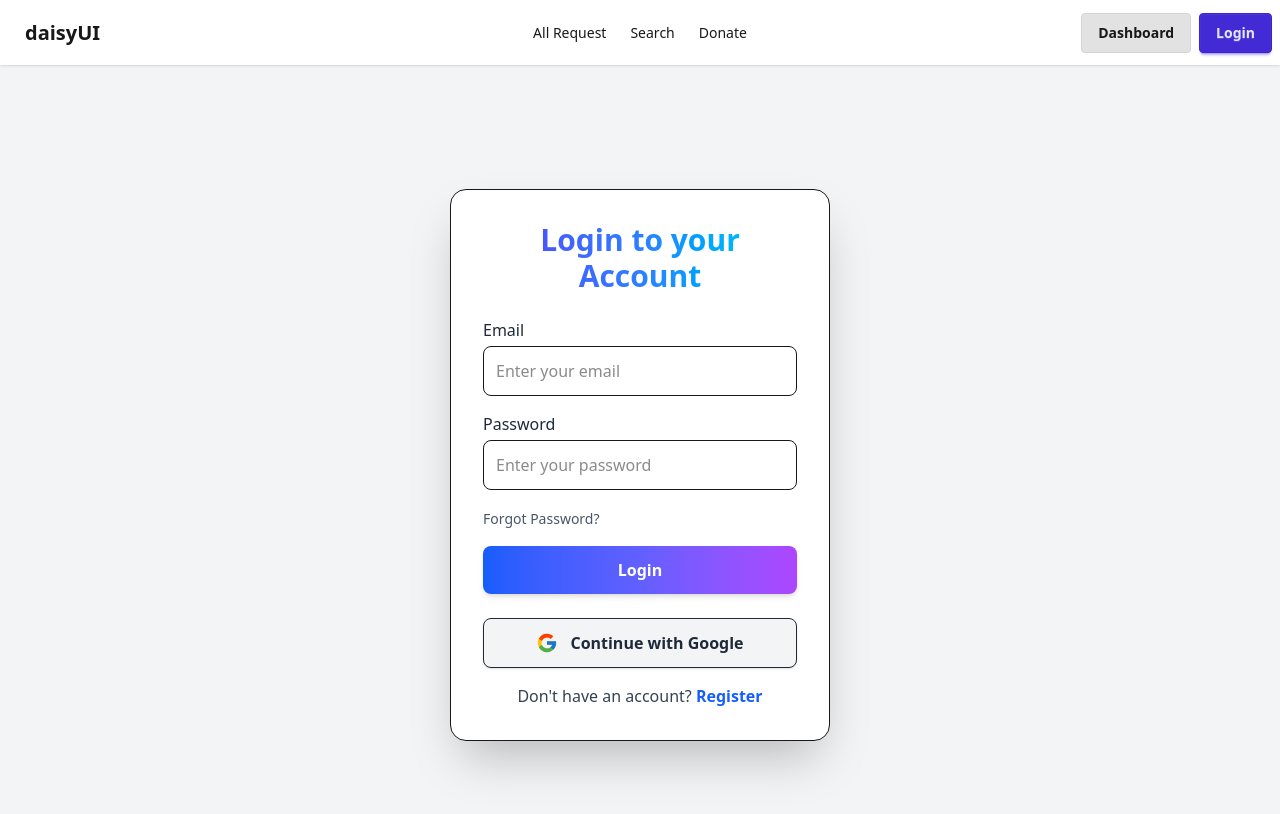
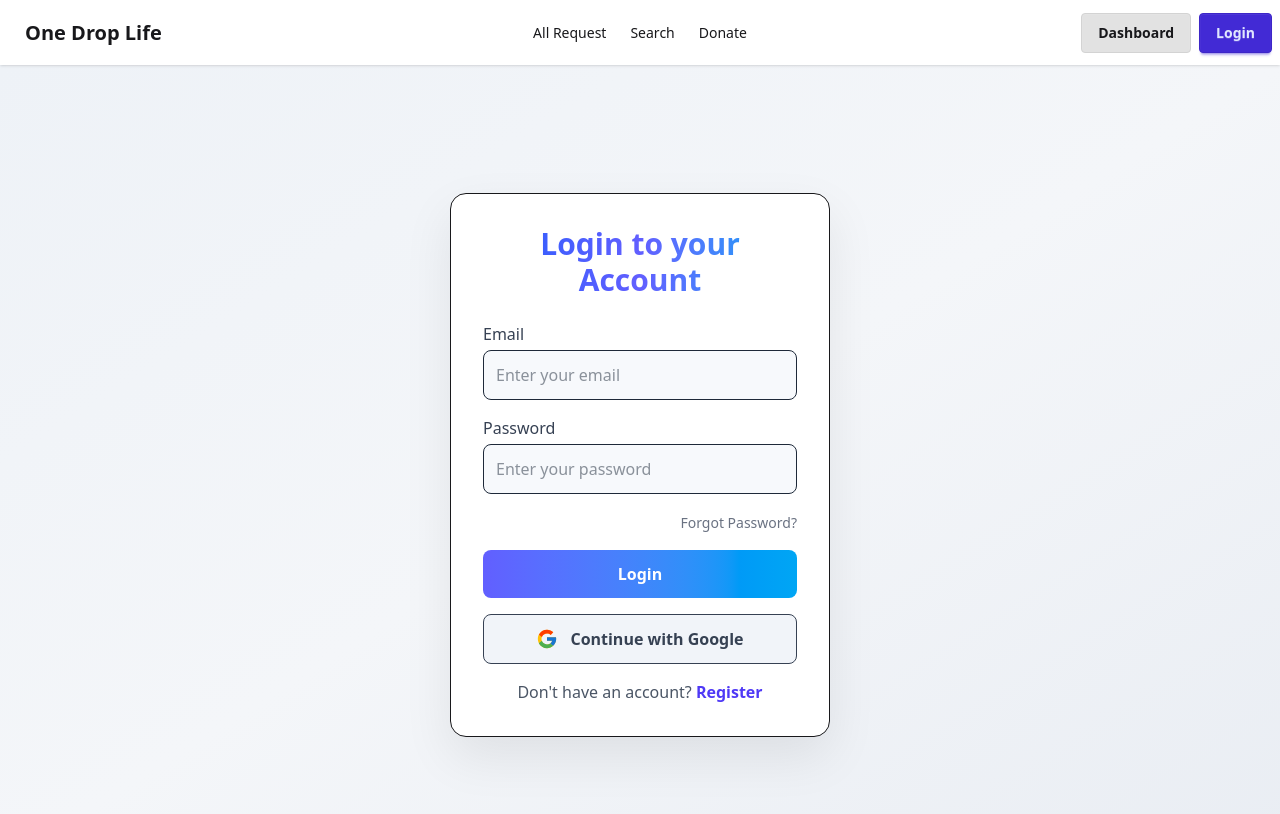
Before and after one commit to maowimim/Blood-bridge-assign-11, a React (Vite) app: page /login in a window 1280 px wide. Shown: the top 814 px of the page. Built offline with nearby package versions, Linux system fonts and the light colour scheme; no server answers.

Commit message:
add file

```diff
--- a/src/Component/Navbar.jsx
+++ b/src/Component/Navbar.jsx
@@ -24,7 +24,7 @@ const Navbar = () => {
                         <li><Link to={'/donate'}>Donate</Link></li>
                     </ul>
                 </div>
-                <a className="btn btn-ghost text-xl">daisyUI</a>
+                <a className="btn btn-ghost text-xl">One Drop Life</a>
             </div>
             <div className="navbar-center hidden lg:flex">
                 <ul className="menu menu-horizontal px-1">
--- /dev/null
+++ b/src/Pages/Banner.jsx
@@ -0,0 +1,52 @@
+import React, { useContext } from "react";
+import { useNavigate } from "react-router";
+import { AuthContext } from "../provider/AuthProvider";
+
+const Banner = () => {
+  const navigate = useNavigate();
+  const { user } = useContext(AuthContext); // kept as-is (not removed)
+
+  // Join as Donor → Registration Page
+  const handleJoin = () => {
+    navigate("/register");
+  };
+
+  // Search Donors → Search Page (NO role check)
+  const handleSearch = () => {
+    navigate("/search");
+  };
+
+  return (
+    <section className="relative bg-gradient-to-r from-red-600 to-red-800 py-28 px-4">
+      <div className="max-w-6xl mx-auto text-center text-white">
+        <h1 className="text-4xl md:text-6xl font-extrabold mb-6 leading-tight">
+          Save Lives <br />
+          <span className="text-yellow-300">Donate Blood Today</span>
+        </h1>
+
+        <p className="max-w-2xl mx-auto text-lg text-red-100 mb-10">
+          Join our trusted donor network or quickly find blood donors near you.
+          Every drop counts and every donor matters.
+        </p>
+
+        <div className="flex flex-col sm:flex-row justify-center gap-5">
+          <button
+            onClick={handleJoin}
+            className="btn btn-lg bg-white text-red-700 hover:bg-gray-100 px-10"
+          >
+            Join as a Donor
+          </button>
+
+          <button
+            onClick={handleSearch}
+            className="btn btn-lg btn-outline border-white text-white hover:bg-white hover:text-red-700 px-10"
+          >
+            Search Donors
+          </button>
+        </div>
+      </div>
+    </section>
+  );
+};
+
+export default Banner;
--- a/src/Pages/Home.jsx
+++ b/src/Pages/Home.jsx
@@ -1,9 +1,10 @@
 import React from 'react';
+import Banner from '../Pages/Banner';
 
 const Home = () => {
     return (
         <div>
-            its home
+          <Banner />
         </div>
     );
 };
--- a/src/Pages/Login.jsx
+++ b/src/Pages/Login.jsx
@@ -3,9 +3,10 @@ import { signInWithEmailAndPassword } from "firebase/auth";
 import React, { useContext, useState } from "react";
 import { Link, useLocation, useNavigate } from "react-router";
 
-import { AuthContext } from "../Provider/AuthProvider";
+
 import { toast } from "react-toastify";
 import { auth } from "../firebase/firebase.config";
+import { AuthContext } from "../provider/AuthProvider";
 
 const Login = () => {
   const { setUser, handleGoogleSignIn } = useContext(AuthContext);
@@ -48,53 +49,85 @@ const Login = () => {
   };
 
   return (
-    <div className="min-h-screen flex items-center justify-center p-6 bg-gray-100 dark:bg-gray-900 transition-all">
-      <div className="rounded-2xl shadow-2xl p-8 w-[380px] border bg-white dark:bg-gray-800 dark:border-gray-700 transition-all">
-        <h2 className="text-3xl font-bold text-center bg-gradient-to-r from-indigo-600 via-blue-500 to-cyan-400 bg-clip-text text-transparent mb-6">
+  <div className="min-h-screen flex items-center justify-center p-6
+bg-gradient-to-br from-[#eef2f7] via-[#f4f6f9] to-[#e9edf3]
+dark:from-gray-900 dark:via-gray-800 dark:to-gray-900 transition-all">
+
+  <div
+    className="w-[380px] p-8 rounded-2xl border
+    bg-white shadow-[0_20px_50px_rgba(0,0,0,0.08)]
+    dark:bg-gray-800 dark:border-gray-700
+    transition-all duration-700 ease-out
+    animate-[cardPop_0.7s_ease-out]"
+  >
+
+    <h2
+      className="text-3xl font-bold text-center mb-6
+      bg-gradient-to-r from-blue-600 via-indigo-500 to-sky-500
+      bg-clip-text text-transparent
+      animate-[fadeDown_0.6s_ease-out]"
+    >
       Login to your Account
     </h2>
 
     <form onSubmit={handleSubmit} className="space-y-4">
+
       {/* Email Field */}
-          <div>
-            <label className="font-medium text-gray-800 dark:text-gray-200">Email</label>
+      <div className="animate-[fadeUp_0.6s_ease-out]">
+        <label className="font-medium text-gray-700 dark:text-gray-200">
+          Email
+        </label>
         <input
           onChange={(e) => setEmail(e.target.value)}
           name="email"
           type="email"
           placeholder="Enter your email"
-              className="w-full p-3 mt-1 rounded-lg border dark:bg-gray-700 dark:text-white dark:border-gray-600 focus:ring focus:ring-blue-300 outline-none"
+          className="w-full mt-1 p-3 rounded-lg border
+          bg-[#f7f9fc] text-gray-800
+          dark:bg-gray-700 dark:text-white dark:border-gray-600
+          focus:ring-2 focus:ring-indigo-400 focus:border-indigo-400
+          outline-none transition-all duration-300"
           required
         />
       </div>
 
       {/* Password Field */}
-          <div>
-            <label className="font-medium text-gray-800 dark:text-gray-200">Password</label>
+      <div className="animate-[fadeUp_0.7s_ease-out]">
+        <label className="font-medium text-gray-700 dark:text-gray-200">
+          Password
+        </label>
         <input
           name="password"
           type="password"
           placeholder="Enter your password"
-              className="w-full p-3 mt-1 rounded-lg border dark:bg-gray-700 dark:text-white dark:border-gray-600 focus:ring focus:ring-blue-300 outline-none"
+          className="w-full mt-1 p-3 rounded-lg border
+          bg-[#f7f9fc] text-gray-800
+          dark:bg-gray-700 dark:text-white dark:border-gray-600
+          focus:ring-2 focus:ring-indigo-400 focus:border-indigo-400
+          outline-none transition-all duration-300"
           required
         />
       </div>
 
       {/* Forgot Password */}
-          <div>
+      <div className="text-right">
         <button
           onClick={handleForget}
           type="button"
-              className="text-sm text-gray-600 dark:text-gray-300 hover:underline"
+          className="text-sm text-gray-500 dark:text-gray-300
+          hover:text-indigo-600 transition-all"
         >
           Forgot Password?
         </button>
       </div>
 
-          {/* Login Button — NEW COLOR */}
+      {/* Login Button */}
       <button
         type="submit"
-            className="w-full text-center px-6 py-3 font-semibold text-white rounded-lg bg-gradient-to-r from-blue-600 via-indigo-500 to-purple-500 hover:from-purple-500 hover:via-indigo-500 hover:to-blue-600 transition-all duration-300 shadow-md hover:shadow-lg"
+        className="w-full py-3 rounded-lg font-semibold text-white
+        bg-gradient-to-r from-indigo-500 to-sky-500
+        hover:brightness-110 hover:shadow-xl
+        active:scale-95 transition-all duration-300"
       >
         Login
       </button>
@@ -103,25 +136,33 @@ const Login = () => {
       <button
         type="button"
         onClick={googleSignIn}
-            className="w-full flex items-center justify-center gap-3 px-6 py-3 mt-2 font-semibold text-gray-800 dark:text-gray-200 rounded-lg border dark:border-gray-600 shadow-sm bg-gray-100 dark:bg-gray-700 hover:bg-gray-200 dark:hover:bg-gray-600 transition-all duration-300"
+        className="w-full flex items-center justify-center gap-3 py-3
+        rounded-lg font-semibold
+        bg-[#f1f4f9] text-gray-700 border
+        dark:bg-gray-700 dark:text-gray-200 dark:border-gray-600
+        hover:bg-[#e8edf5] dark:hover:bg-gray-600
+        active:scale-95 transition-all duration-300"
       >
         <FcGoogle size={22} />
         Continue with Google
       </button>
 
       {/* Register Redirect */}
-          <div className="text-center mt-3 text-gray-700 dark:text-gray-300">
+      <div className="text-center text-gray-600 dark:text-gray-300 mt-3">
         <span>Don't have an account? </span>
         <Link
-              className="text-blue-600 dark:text-blue-300 font-semibold hover:underline"
+          className="text-indigo-600 dark:text-indigo-300 font-semibold hover:underline"
           to="/register"
         >
           Register
         </Link>
       </div>
+
     </form>
   </div>
 </div>
+
+
   );
 };
 
```
Lines whose indentation alone changed are shown as unchanged.
